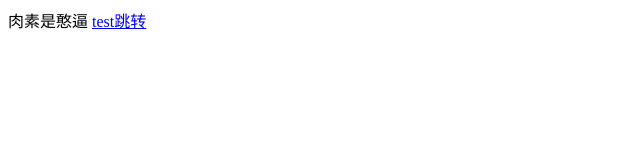
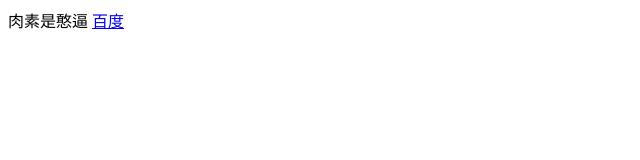
Before and after one commit to github20200613/github20200613.github.io, a plain HTML site: page index.html in a window 1280 px wide. Shown: the full height of the page, 0-640 px from the left. Drawn offline with Linux system fonts and the light colour scheme.

Commit message:
Update index.html

```diff
--- a/index.html
+++ b/index.html
@@ -1,2 +1,2 @@
 肉素是憨逼
-<a href="~/test">test跳转</a>
+<a href="https://www.baidu.com/">百度</a>
```
